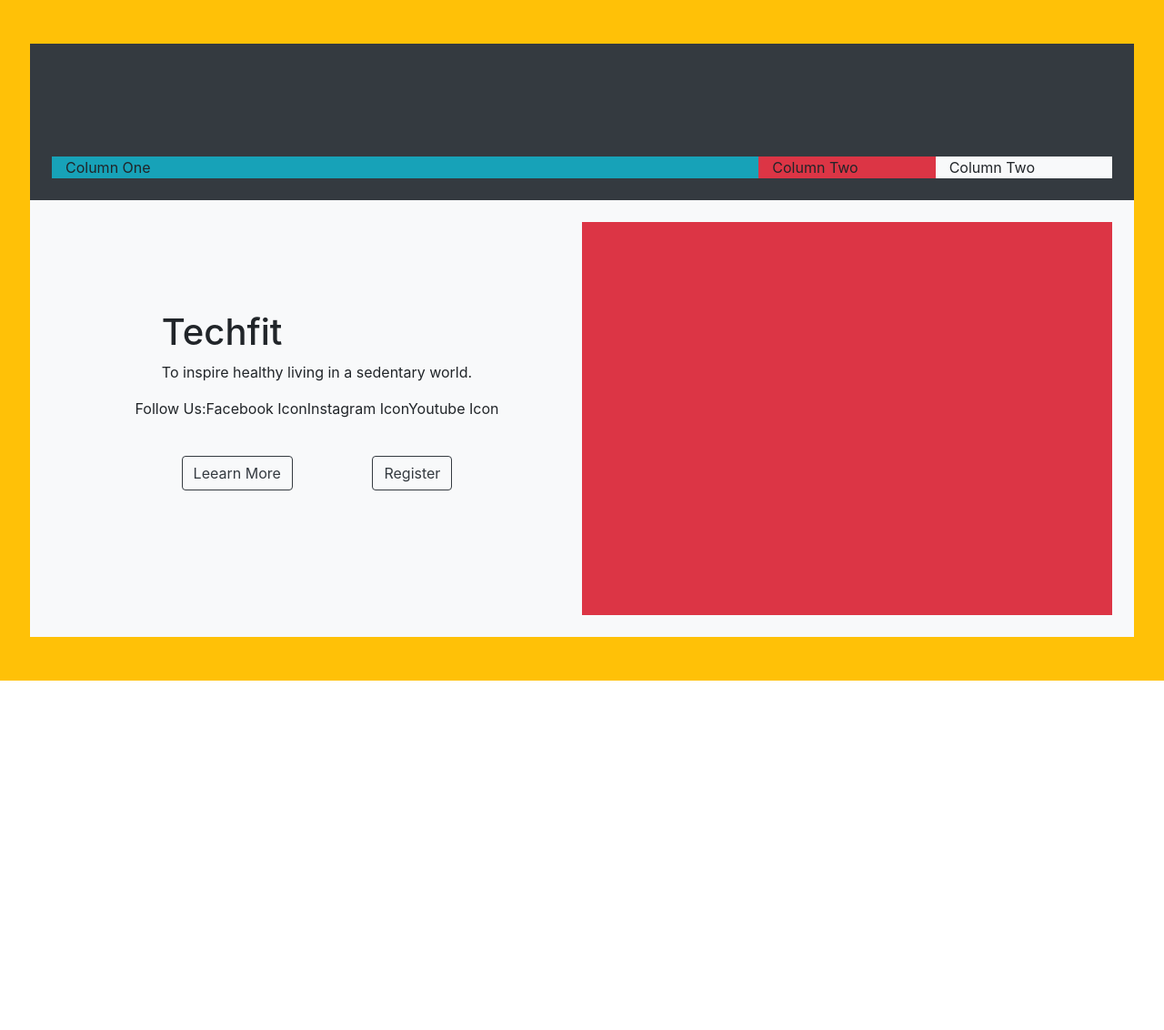
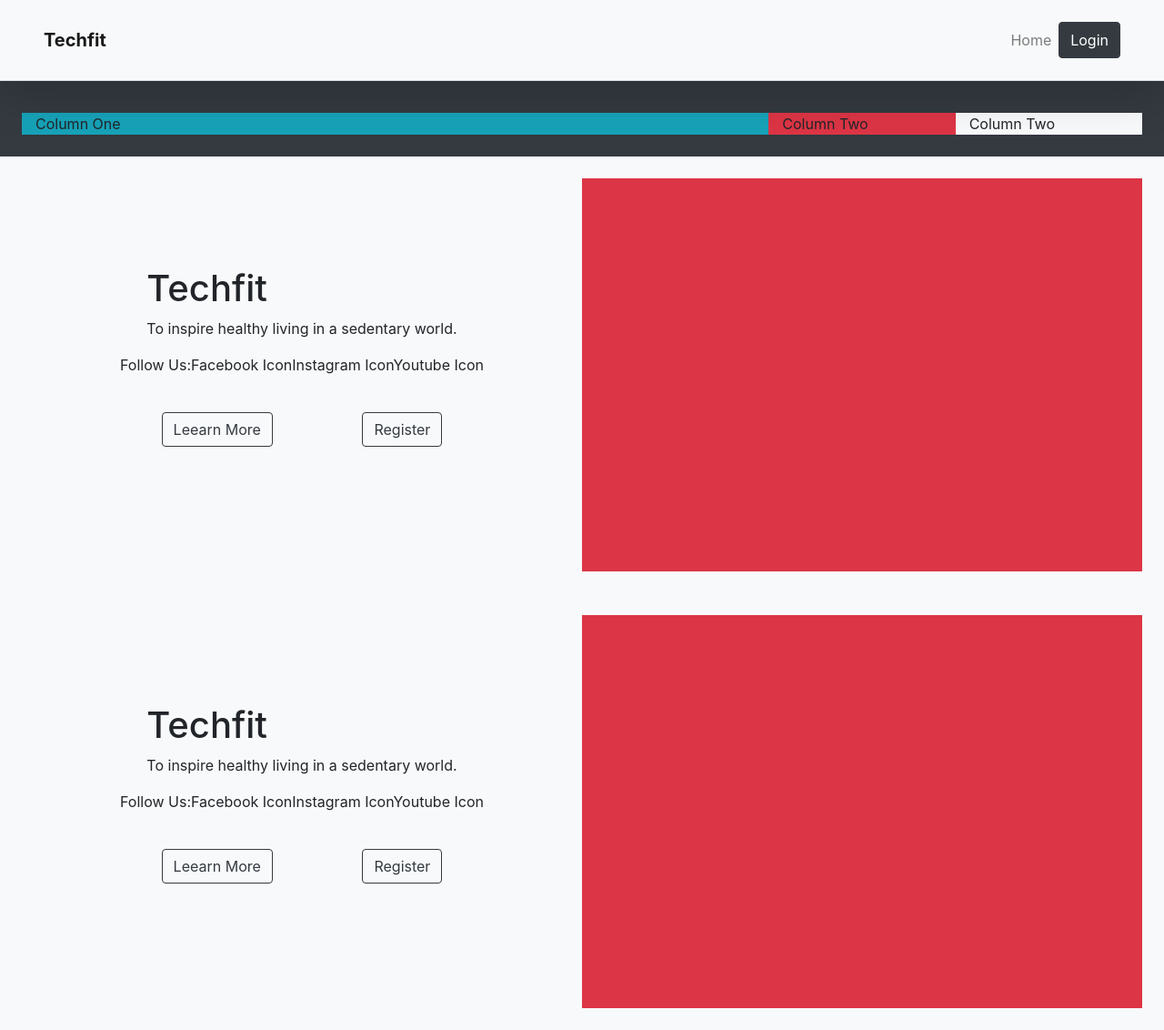
Before and after one commit to e-rojas/project-techfit-react, a React (Create React App) app: page / in a window 1280 px wide. Shown: the whole page at 91% size. Before the commit the page ends 800 px from the top, so only its background shows below. Built offline with nearby package versions, Linux system fonts and the light colour scheme.

Commit message:
addition

```diff
--- a/src/index.js
+++ b/src/index.js
@@ -1,7 +1,7 @@
 import React from 'react';
 import ReactDOM from 'react-dom';
 import './index.css';
-import Test from './pages/TestPage'
+import Test from './pages/edgarTestPageComp'
 import * as serviceWorker from './serviceWorker';
 
 ReactDOM.render(<Test />, document.getElementById('root'));
--- a/src/pages/TestPage.js
+++ /dev/null
@@ -1,67 +0,0 @@
-import React, { useReducer } from "react";
-import "bootstrap/dist/css/bootstrap.min.css";
-import { Container, Row, Col, Button } from "react-bootstrap";
-const initialState = { count: 0 };
-
-function reducer(state, action) {
-  switch (action.type) {
-    case "increment":
-      return { count: state.count + 1 };
-    case "decrement":
-      return { count: state.count - 1 };
-    default:
-      throw new Error();
-  }
-}
-//----- css style variable.
-
-const colStyle = { marginTop: "100px" };
-const rowStyle = { minHeight: "60vh" };
-const footerButton = {display:'flex',flexDirection:'row',width:'100%',justifyContent:'space-evenly',padding:'40px'}
-export default function App() {
-  const [state, dispatch] = useReducer(reducer, initialState);
-  return (
-    <Container className="bg-warning p-5" fluid={true}>
-      <Row className="bg-dark p-4">
-        <Col style={colStyle} lg={8} className="bg-info">
-          Column One
-        </Col>
-        <Col style={colStyle} lg={2} className="bg-danger">
-          Column Two
-        </Col>
-        <Col style={colStyle} lg={2} className="bg-light">
-          Column Two
-        </Col>
-      </Row>
-      <Row style={rowStyle} className="bg-light p-4">
-        <Col style={{display:'flex',flexDirection:'column',justifyContent:'center',alignItems:'center'}} lg={6} className="">
-          <header>
-            <h1>Techfit</h1>
-            <p>To inspire healthy living in a sedentary world.</p>
-          </header>
-          <div>
-            <span>Follow Us:</span>
-            <span>Facebook Icon</span>
-            <span>Instagram Icon</span>
-            <span>Youtube Icon</span>
-          </div>
-          <footer style={footerButton}>
-            <Button  variant="outline-dark">Leearn More</Button>
-            <Button  variant="outline-dark">Register</Button>
-          </footer>
-        </Col>
-        <Col lg={6} className="bg-danger">
-         <img src="" alt=""/>
-        </Col>
-      </Row>
-    </Container>
-  );
-}
-
-{
-  /* <>
-      Count: {state.count}
-      <button onClick={() => dispatch({type: 'decrement'})}>-</button>
-      <button onClick={() => dispatch({type: 'increment'})}>+</button>
-    </> */
-}
--- /dev/null
+++ b/src/pages/edgarTestPageComp.js
@@ -0,0 +1,142 @@
+import React, { useReducer } from "react";
+import "bootstrap/dist/css/bootstrap.min.css";
+import {
+  Container,
+  Row,
+  Col,
+  Button,
+  Navbar,
+  NavDropdown,
+  Nav,
+  Form,
+  FormControl
+} from "react-bootstrap";
+const initialState = { count: 0 };
+
+function reducer(state, action) {
+  switch (action.type) {
+    case "increment":
+      return { count: state.count + 1 };
+    case "decrement":
+      return { count: state.count - 1 };
+    default:
+      throw new Error();
+  }
+}
+//----- css style variable.
+
+const colStyle = { marginTop: "100px" };
+const rowStyle = { minHeight: "60vh" };
+const footerButton = {
+  display: "flex",
+  flexDirection: "row",
+  width: "100%",
+  justifyContent: "space-evenly",
+  padding: "40px"
+};
+export default function App() {
+  const [state, dispatch] = useReducer(reducer, initialState);
+  return (
+    <Container className="bg-warning " fluid={true}>
+      <Row className="bg-dark p-4">
+        <Col style={colStyle} lg={8} className="bg-info">
+          Column One
+        </Col>
+        <Col style={colStyle} lg={2} className="bg-danger">
+          Column Two
+        </Col>
+        <Col style={colStyle} lg={2} className="bg-light">
+          Column Two
+        </Col>
+      </Row>
+
+      {/* Navigation bar */}
+
+      <Row >
+        <Col className='p-0'>
+          <Navbar fixed="top" className='pl-5 pr-5 pt-4 pb-4 border-bottom shadow-lg ' bg="light" expand="lg">
+            <Navbar.Brand className='font-weight-bolder' href="#home">Techfit</Navbar.Brand>
+            <Navbar.Toggle aria-controls="basic-navbar-nav" />
+            <Navbar.Collapse id="basic-navbar-nav">
+
+              <Nav className="ml-auto">
+                <Nav.Link href="#home">Home</Nav.Link>
+                <Button variant="dark">Login</Button>
+              </Nav>
+            </Navbar.Collapse>
+          </Navbar>
+        </Col>
+      </Row>
+
+      {/*  Navigation bar*/}
+      <Row style={rowStyle} className="bg-light p-4">
+        <Col
+          style={{
+            display: "flex",
+            flexDirection: "column",
+            justifyContent: "center",
+            alignItems: "center"
+          }}
+          lg={6}
+          className=""
+        >
+          <header>
+            <h1>Techfit</h1>
+            <p>To inspire healthy living in a sedentary world.</p>
+          </header>
+          <div>
+            <span>Follow Us:</span>
+            <span>Facebook Icon</span>
+            <span>Instagram Icon</span>
+            <span>Youtube Icon</span>
+          </div>
+          <footer style={footerButton}>
+            <Button variant="outline-dark">Leearn More</Button>
+            <Button variant="outline-dark">Register</Button>
+          </footer>
+        </Col>
+        <Col lg={6} className="bg-danger">
+          <img src="" alt="" />
+        </Col>
+      </Row>
+      <Row style={rowStyle} className="bg-light p-4">
+        <Col
+          style={{
+            display: "flex",
+            flexDirection: "column",
+            justifyContent: "center",
+            alignItems: "center"
+          }}
+          lg={6}
+          className=""
+        >
+          <header>
+            <h1>Techfit</h1>
+            <p>To inspire healthy living in a sedentary world.</p>
+          </header>
+          <div>
+            <span>Follow Us:</span>
+            <span>Facebook Icon</span>
+            <span>Instagram Icon</span>
+            <span>Youtube Icon</span>
+          </div>
+          <footer style={footerButton}>
+            <Button variant="outline-dark">Leearn More</Button>
+            <Button variant="outline-dark">Register</Button>
+          </footer>
+        </Col>
+        <Col lg={6} className="bg-danger">
+          <img src="" alt="" />
+        </Col>
+      </Row>
+    </Container>
+  );
+}
+
+{
+  /* <>
+      Count: {state.count}
+      <button onClick={() => dispatch({type: 'decrement'})}>-</button>
+      <button onClick={() => dispatch({type: 'increment'})}>+</button>
+    </> */
+}
```
